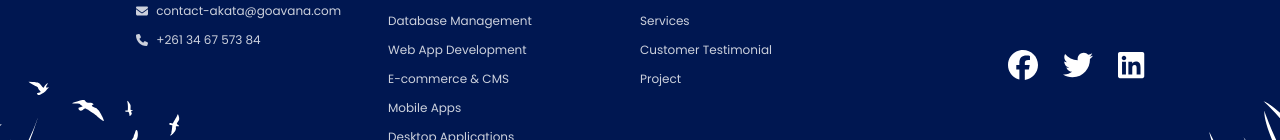
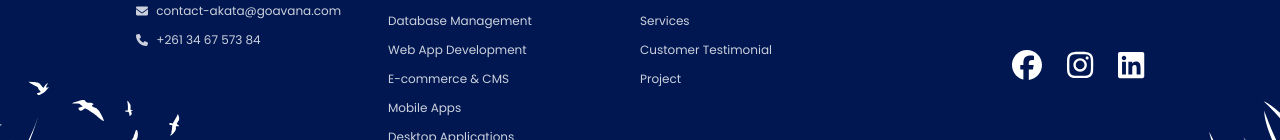
Before and after one commit to maxime-dot/website3, a Next.js app: page / in a window 1280 px wide. Shown: the part 9394-9534 px from the top of the page. Built offline with nearby package versions, Linux system fonts and the light colour scheme.

Commit message:
refactor: add social link as json data

```diff
--- a/src/components/footer/Footer.tsx
+++ b/src/components/footer/Footer.tsx
@@ -4,8 +4,8 @@ import Image from "next/image";
 import {FontAwesomeIcon} from "@fortawesome/react-fontawesome";
 import {
   faFacebook,
+  faInstagram,
   faLinkedin,
-  faTwitter,
 } from "@fortawesome/free-brands-svg-icons";
 import "./footer.scss";
 import contactData from "@/data/contacts.json";
@@ -105,14 +105,22 @@ const Footer: React.FC = () => {
             />
           </div>
           <div className="social-link d-flex-center flex-row">
-            <Link href={"/"}>
+            <Link href={contactData.socialLink.facebook} target="_blank">
               <FontAwesomeIcon icon={faFacebook} className="link-icon" />
             </Link>
-            <Link href={"/"}>
-              <FontAwesomeIcon icon={faTwitter} className="link-icon" />
+            <Link href={contactData.socialLink.instagram}>
+              <FontAwesomeIcon
+                icon={faInstagram}
+                target="_blank"
+                className="link-icon"
+              />
             </Link>
-            <Link href={"/"}>
-              <FontAwesomeIcon icon={faLinkedin} className="link-icon" />
+            <Link href={contactData.socialLink.linkedin}>
+              <FontAwesomeIcon
+                icon={faLinkedin}
+                target="_blank"
+                className="link-icon"
+              />
             </Link>
           </div>
         </div>
--- a/src/components/sections/teams/Teams.tsx
+++ b/src/components/sections/teams/Teams.tsx
@@ -12,6 +12,7 @@ import Link from "next/link";
 import Image from "next/image";
 import LoadingModal from "../../modal-lets-talk/LoadingModal";
 import AdminTeamData from "@/data/admin-teams.json";
+import ContactData from "@/data/contacts.json";
 
 const ModalLetsTalk = dynamic(
   () => import("../../modal-lets-talk/ModalLetsTalk"),
@@ -77,7 +78,7 @@ const Teams: React.FC = () => {
           </p>
           <div className="profile-social-link d-flex flex-row">
             <Link
-              href={"https://www.facebook.com/profile.php?id=100064269933528"}
+              href={ContactData.socialLink.facebook}
               passHref={true}
               className="social-link"
               target="_blank"
@@ -86,9 +87,7 @@ const Teams: React.FC = () => {
               <FontAwesomeIcon icon={faFacebook} className="link-icon" />
             </Link>
             <Link
-              href={
-                "https://www.linkedin.com/company/73925143/admin/feed/posts/"
-              }
+              href={ContactData.socialLink.linkedin}
               passHref={true}
               className="social-link"
               target="_blank"
@@ -97,7 +96,7 @@ const Teams: React.FC = () => {
               <FontAwesomeIcon icon={faLinkedin} className="link-icon" />
             </Link>
             <Link
-              href={"https://www.instagram.com/akata_goavana/"}
+              href={ContactData.socialLink.instagram}
               passHref={true}
               className="social-link"
               target="_blank"
--- a/src/data/contacts.json
+++ b/src/data/contacts.json
@@ -1,5 +1,10 @@
 {
   "adress": "Rue Rakotozafy Alphonse, Isaha Fianarantsoa Madagascar",
   "mail": "contact-akata@goavana.com",
-  "phone": "+261 34 67 573 84"
+  "phone": "+261 34 67 573 84",
+  "socialLink": {
+    "facebook":"https://www.facebook.com/profile.php?id=100064269933528",
+    "linkedin":"https://www.linkedin.com/company/73925143/admin/feed/posts/" ,
+    "instagram": "https://www.instagram.com/akata_goavana/"
+  }
 }
```
